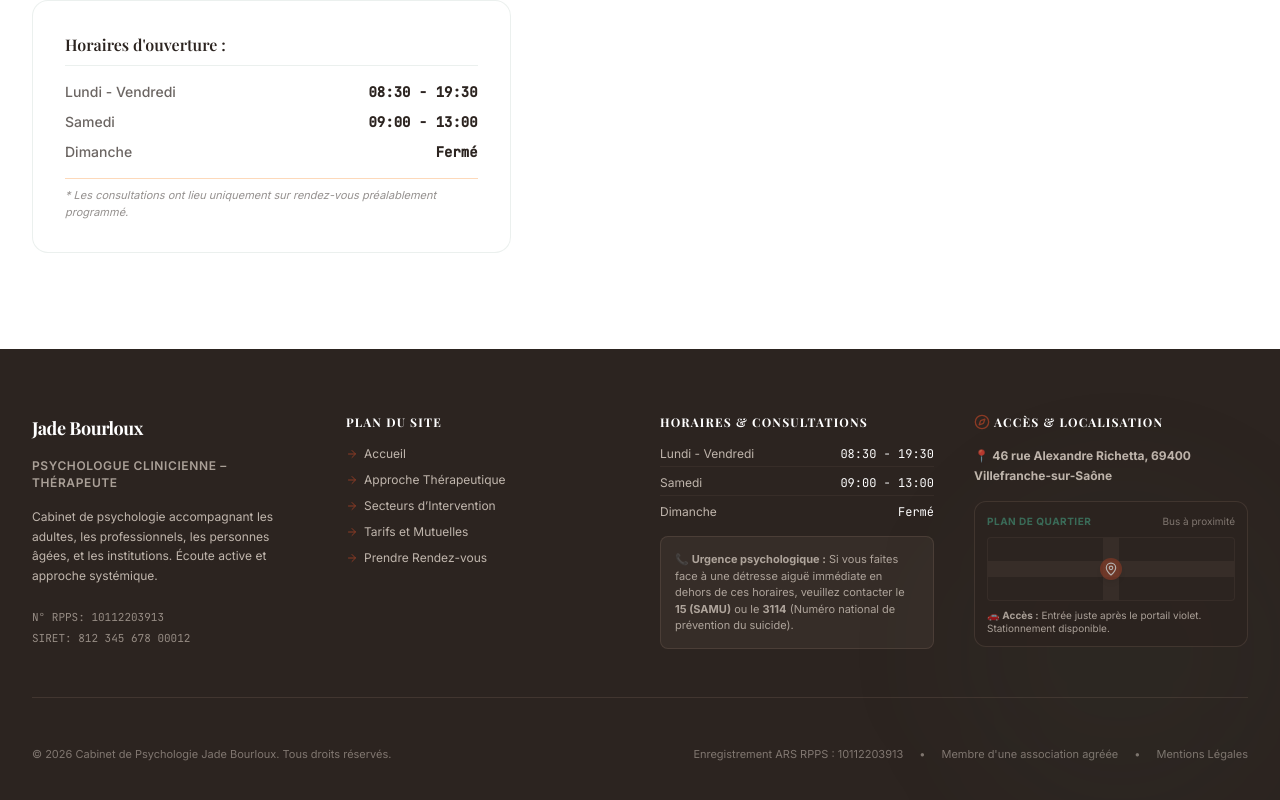
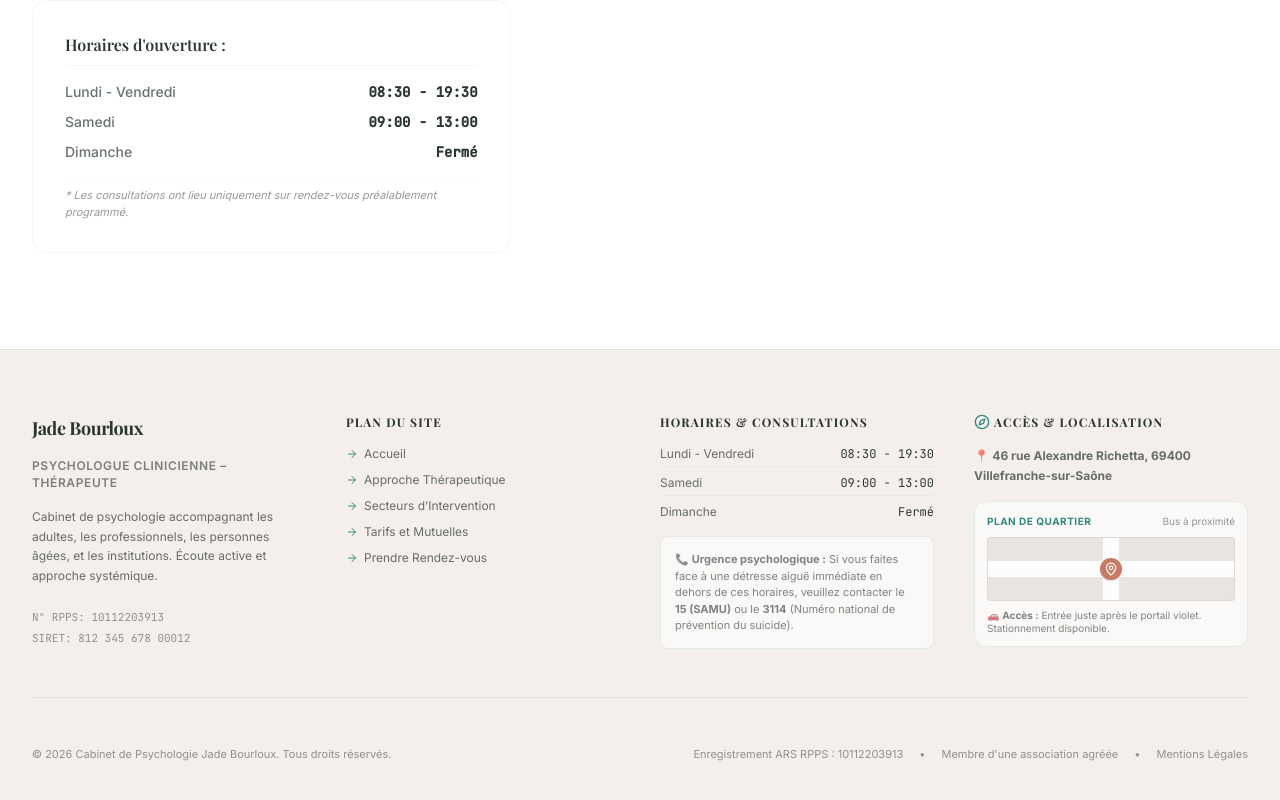
Before and after one commit to Mat42/psy-jade, a React (Vite) app: page / in a window 1280 px wide. Shown: the part 4782-5582 px from the top of the page. Built offline with nearby package versions, Linux system fonts and the light colour scheme; a web font is replaced by a local one.

Commit message:
style: update brand color palette and theme
Refine the color scheme by introducing a primary teal color, adjusting existing brand colors for better contrast and harmony, and applying these updates across components.

```diff
--- a/src/components/AnnexePage.tsx
+++ b/src/components/AnnexePage.tsx
@@ -22,7 +22,7 @@ export default function AnnexePage({ id }: AnnexePageProps) {
       <div className="max-w-3xl mx-auto px-4 py-12 sm:py-20">
         <a
           href="/"
-          className="inline-flex items-center gap-2 text-brand-sage hover:text-brand-terracotta transition-colors mb-12 font-sans text-sm font-medium"
+          className="inline-flex items-center gap-2 text-brand-sage hover:text-brand-teal transition-colors mb-12 font-sans text-sm font-medium"
         >
           <ArrowLeft className="w-4 h-4" />
           Retour à l'accueil
@@ -30,7 +30,7 @@ export default function AnnexePage({ id }: AnnexePageProps) {
 
         <article className="space-y-12">
           <header className="space-y-4">
-            <h1 className="font-serif text-4xl sm:text-5xl font-normal text-brand-terracotta leading-tight">
+            <h1 className="font-serif text-4xl sm:text-5xl font-normal text-brand-teal leading-tight">
               {data.title}
             </h1>
             {data.subtitle && (
@@ -48,7 +48,7 @@ export default function AnnexePage({ id }: AnnexePageProps) {
 
           {(data.quote || data.quoteAuthor) && (
             <blockquote className="mt-16 pt-8 border-t border-brand-sage/20">
-              <p className="font-serif text-xl sm:text-2xl text-brand-terracotta italic text-center leading-relaxed">
+              <p className="font-serif text-xl sm:text-2xl text-brand-teal italic text-center leading-relaxed">
                 {data.quote}
               </p>
               <footer className="mt-4 text-center font-sans text-sm text-brand-charcoal/60 uppercase tracking-widest">
--- a/src/components/Approaches.tsx
+++ b/src/components/Approaches.tsx
@@ -44,7 +44,7 @@ export default function Approaches() {
         {/* Header */}
         <div className="max-w-3xl mx-auto space-y-4 mb-16 text-center">
           <span className="font-sans text-xs font-semibold tracking-widest text-brand-terracotta uppercase">Méthodologie</span>
-          <h2 className="font-serif text-3xl sm:text-4xl font-normal text-brand-charcoal">
+          <h2 className="font-serif text-3xl sm:text-4xl font-normal text-brand-teal">
             Une approche respectueuse &amp; <span className="italic font-medium text-brand-sage font-serif">adaptative</span>
           </h2>
           <p className="font-sans text-brand-charcoal/65 text-sm sm:text-base leading-relaxed">
--- a/src/components/ContactForm.tsx
+++ b/src/components/ContactForm.tsx
@@ -15,7 +15,7 @@ export default function ContactForm() {
         {/* Section Header */}
         <div className="max-w-3xl mx-auto space-y-4 mb-16 text-center">
           <span className="font-sans text-xs font-semibold tracking-widest text-brand-terracotta uppercase">Contact &amp; Cabinet</span>
-          <h2 className="font-serif text-3xl sm:text-4xl font-normal text-brand-terracotta">
+          <h2 className="font-serif text-3xl sm:text-4xl font-normal text-brand-teal">
             Prendre contact ou <span className="italic font-medium text-brand-sage font-serif">planifier un rendez-vous</span>
           </h2>
           <p className="font-sans text-brand-charcoal/65 text-sm sm:text-base leading-relaxed">
@@ -107,7 +107,7 @@ export default function ContactForm() {
                   href={CABINET_INFO.doctolibUrl}
                   target="_blank"
                   rel="noopener noreferrer"
-                  className="inline-flex items-center justify-center gap-2 bg-brand-sage hover:bg-brand-olive text-white px-8 py-4 rounded-full text-sm font-semibold transition-all shadow-md hover:shadow-lg hover:-translate-y-0.5"
+                  className="inline-flex items-center justify-center gap-2 bg-brand-teal hover:bg-[#2A756C] text-white px-8 py-4 rounded-full text-sm font-semibold transition-all shadow-md hover:shadow-lg hover:-translate-y-0.5"
                 >
                   <Calendar className="w-4 h-4" />
                   <span>Ouvrir mon agenda Doctolib</span>
--- a/src/components/FAQTarifs.tsx
+++ b/src/components/FAQTarifs.tsx
@@ -23,7 +23,7 @@ export default function FAQTarifs() {
         {/* Section Header */}
         <div className="max-w-3xl mx-auto space-y-4 mb-16 text-center">
           <span className="font-sans text-xs font-semibold tracking-widest text-brand-terracotta uppercase">Informations pratiques & FAQ</span>
-          <h2 className="font-serif text-3xl sm:text-4xl font-normal text-brand-terracotta">
+          <h2 className="font-serif text-3xl sm:text-4xl font-normal text-brand-teal">
             Modalités &amp; <span className="italic font-medium text-brand-sage font-serif">Tarifs</span>
           </h2>
         </div>
--- a/src/components/Footer.tsx
+++ b/src/components/Footer.tsx
@@ -23,27 +23,24 @@ export default function Footer() {
   const currentYear = new Date().getFullYear();
 
   return (
-    <footer className="bg-brand-charcoal text-brand-cream border-t border-brand-charcoal pt-16 pb-12 text-left relative overflow-hidden">
-      {/* Visual background lights */}
-      <div className="absolute bottom-0 right-0 w-80 h-80 bg-brand-sage/5 rounded-full blur-3xl pointer-events-none" />
-
+    <footer className="bg-brand-cream text-brand-charcoal border-t border-brand-sage/20 pt-16 pb-12 text-left relative overflow-hidden">
       <div className="max-w-7xl mx-auto px-4 sm:px-6 lg:px-8">
 
         {/* Main Grid split */}
-        <div className="grid grid-cols-1 md:grid-cols-4 gap-10 border-b border-brand-beige/10 pb-12 mb-12">
+        <div className="grid grid-cols-1 md:grid-cols-4 gap-10 border-b border-brand-sage/20 pb-12 mb-12">
 
           {/* Col 1: Psychologist Info */}
           <div className="space-y-4">
-            <h3 className="font-serif text-lg font-bold text-white tracking-tight">
+            <h3 className="font-serif text-lg font-bold text-brand-charcoal tracking-tight">
               {CABINET_INFO.name}
             </h3>
-            <p className="font-sans text-xs text-brand-cream/60 font-semibold tracking-wider uppercase leading-snug">
+            <p className="font-sans text-xs text-brand-charcoal/60 font-semibold tracking-wider uppercase leading-snug">
               {CABINET_INFO.title}
             </p>
-            <p className="font-sans text-xs text-brand-cream/70 leading-relaxed">
+            <p className="font-sans text-xs text-brand-charcoal/70 leading-relaxed">
               Cabinet de psychologie accompagnant les adultes, les professionnels, les personnes âgées, et les institutions. Écoute active et approche systémique.
             </p>
-            <div className="pt-2 flex flex-col gap-1 text-[11px] text-brand-cream/50">
+            <div className="pt-2 flex flex-col gap-1 text-[11px] text-brand-charcoal/50">
               <span className="font-mono">{CABINET_INFO.rpps}</span>
               <span className="font-mono">{CABINET_INFO.siret}</span>
             </div>
@@ -51,7 +48,7 @@ export default function Footer() {
 
           {/* Col 2: Navigation Links */}
           <div className="space-y-4">
-            <h4 className="font-serif text-xs font-bold text-white uppercase tracking-widest">
+            <h4 className="font-serif text-xs font-bold text-brand-charcoal uppercase tracking-widest">
               Plan du site
             </h4>
             <ul className="space-y-2.5">
@@ -66,9 +63,9 @@ export default function Footer() {
                   <a
                     href={link.href}
                     onClick={(e) => handleLinkClick(e, link.href)}
-                    className="font-sans text-xs text-brand-cream/70 hover:text-white transition-colors flex items-center gap-1.5"
+                    className="font-sans text-xs text-brand-charcoal/70 hover:text-brand-teal transition-colors flex items-center gap-1.5"
                   >
-                    <ArrowRight className="w-3 h-3 text-brand-terracotta" />
+                    <ArrowRight className="w-3 h-3 text-brand-teal" />
                     <span>{link.label}</span>
                   </a>
                 </li>
@@ -78,19 +75,19 @@ export default function Footer() {
 
           {/* Col 3: Practical Hours */}
           <div className="space-y-4">
-            <h4 className="font-serif text-xs font-bold text-white uppercase tracking-widest">
+            <h4 className="font-serif text-xs font-bold text-brand-charcoal uppercase tracking-widest">
               Horaires &amp; Consultations
             </h4>
-            <div className="space-y-2 text-xs text-brand-cream/70">
+            <div className="space-y-2 text-xs text-brand-charcoal/70">
               {CABINET_INFO.hours.map((h, idx) => (
-                <div key={idx} className="flex justify-between border-b border-brand-beige/5 pb-1 last:border-0 last:pb-0">
+                <div key={idx} className="flex justify-between border-b border-brand-sage/10 pb-1 last:border-0 last:pb-0">
                   <span>{h.days}</span>
-                  <span className="font-mono text-white">{h.hours}</span>
+                  <span className="font-mono text-brand-charcoal">{h.hours}</span>
                 </div>
               ))}
             </div>
-            <div className="bg-brand-beige/5 p-3.5 rounded-lg border border-brand-beige/10">
-              <p className="font-sans text-[11px] text-brand-cream/60 leading-normal">
+            <div className="bg-white/60 p-3.5 rounded-lg border border-brand-sage/20">
+              <p className="font-sans text-[11px] text-brand-charcoal/60 leading-normal">
                 📞 <strong>Urgence psychologique :</strong> Si vous faites face à une détresse aiguë immédiate en dehors de ces horaires, veuillez contacter le <strong>15 (SAMU)</strong> ou le <strong>3114</strong> (Numéro national de prévention du suicide).
               </p>
             </div>
@@ -98,19 +95,19 @@ export default function Footer() {
 
           {/* Col 4: Cabinet & Access directions (Compass) */}
           <div className="space-y-4">
-            <h4 className="font-serif text-xs font-bold text-white uppercase tracking-widest flex items-center gap-1">
-              <Compass className="w-4 h-4 text-brand-terracotta" />
+            <h4 className="font-serif text-xs font-bold text-brand-charcoal uppercase tracking-widest flex items-center gap-1">
+              <Compass className="w-4 h-4 text-brand-teal" />
               <span>Accès &amp; Localisation</span>
             </h4>
-            <p className="font-sans text-xs text-brand-cream/70 leading-relaxed">
+            <p className="font-sans text-xs text-brand-charcoal/70 leading-relaxed">
               📍 <strong>{CABINET_INFO.address}</strong>
             </p>
 
             {/* Visual Mini MAP box simulation */}
-            <div className="bg-brand-charcoal/80 border border-brand-beige/10 rounded-xl p-3 space-y-2 relative">
+            <div className="bg-white/60 border border-brand-sage/20 rounded-xl p-3 space-y-2 relative">
               <div className="flex items-center justify-between">
-                <span className="text-[10px] font-bold text-brand-sage uppercase tracking-wider">Plan de quartier</span>
-                <span className="text-[10px] text-brand-cream/40">Bus à proximité</span>
+                <span className="text-[10px] font-bold text-brand-teal uppercase tracking-wider">Plan de quartier</span>
+                <span className="text-[10px] text-brand-charcoal/50">Bus à proximité</span>
               </div>
 
               {/* Minimalist Grid representing streets */}
@@ -118,20 +115,20 @@ export default function Footer() {
                 href={`https://www.google.com/maps/search/?api=1&query=${encodeURIComponent(CABINET_INFO.address)}`}
                 target="_blank"
                 rel="noopener noreferrer"
-                className="h-16 bg-brand-charcoal border border-brand-beige/5 rounded relative overflow-hidden flex items-center justify-center hover:opacity-80 transition-opacity block cursor-pointer"
+                className="h-16 bg-[#e9e4df] border border-black/5 rounded relative overflow-hidden flex items-center justify-center hover:opacity-80 transition-opacity block cursor-pointer"
                 aria-label="Ouvrir dans Google Maps"
               >
                 {/* Horizontal road */}
-                <div className="absolute left-0 right-0 h-4 bg-brand-beige/5" />
+                <div className="absolute left-0 right-0 h-4 bg-white/90" />
                 {/* Vertical road */}
-                <div className="absolute top-0 bottom-0 w-4 bg-brand-beige/5 left-1/2 -translate-x-1/2" />
+                <div className="absolute top-0 bottom-0 w-4 bg-white/90 left-1/2 -translate-x-1/2" />
                 {/* Center marker */}
-                <div className="absolute left-1/2 top-1/2 -translate-x-1/2 -translate-y-1/2 bg-brand-terracotta text-white p-1 rounded-full animate-pulse shadow-md z-10">
+                <div className="absolute left-1/2 top-1/2 -translate-x-1/2 -translate-y-1/2 bg-brand-terracotta text-white p-1 rounded-full shadow-sm z-10">
                   <MapPin className="w-3.5 h-3.5" />
                 </div>
               </a>
 
-              <p className="font-sans text-[10px] text-brand-cream/60 leading-tight">
+              <p className="font-sans text-[10px] text-brand-charcoal/60 leading-tight">
                 🚗 <strong>Accès :</strong> Entrée juste après le portail violet. Stationnement disponible.
               </p>
             </div>
@@ -140,7 +137,7 @@ export default function Footer() {
         </div>
 
         {/* Lower Legal Bar */}
-        <div className="flex flex-col sm:flex-row justify-between items-center text-[11px] text-brand-cream/40 gap-4">
+        <div className="flex flex-col sm:flex-row justify-between items-center text-[11px] text-brand-charcoal/50 gap-4">
           <div>
             <p>© {currentYear} Cabinet de Psychologie {CABINET_INFO.name}. Tous droits réservés.</p>
           </div>
@@ -150,7 +147,7 @@ export default function Footer() {
             <span>•</span>
             <span>Membre d'une association agréée</span>
             <span>•</span>
-            <span className="hover:text-brand-cream/70 cursor-pointer">Mentions Légales</span>
+            <span className="hover:text-brand-charcoal cursor-pointer">Mentions Légales</span>
           </div>
         </div>
 
--- a/src/components/Navbar.tsx
+++ b/src/components/Navbar.tsx
@@ -90,7 +90,7 @@ export default function Navbar() {
               id="nav-cta-booking"
               href="#contact"
               onClick={(e) => handleLinkClick(e, '#contact')}
-              className="flex items-center gap-2 bg-brand-sage hover:bg-brand-olive text-brand-beige px-5 py-2.5 rounded-full text-sm font-medium transition-all shadow-sm hover:shadow"
+              className="flex items-center gap-2 bg-brand-teal hover:bg-[#2A756C] text-white px-5 py-2.5 rounded-full text-sm font-medium transition-all shadow-sm hover:shadow"
             >
               <Calendar className="w-4 h-4" />
               <span>Prendre RDV</span>
@@ -119,7 +119,7 @@ export default function Navbar() {
               key={link.label}
               href={link.href}
               onClick={(e) => handleLinkClick(e, link.href)}
-              className="block px-3 py-2.5 rounded-lg text-base font-medium text-brand-charcoal hover:bg-brand-sage/5 hover:text-brand-sage transition-all"
+              className="block px-3 py-2.5 rounded-lg text-base font-medium text-brand-charcoal hover:bg-brand-teal/5 hover:text-brand-teal transition-all"
             >
               {link.label}
             </a>
@@ -128,7 +128,7 @@ export default function Navbar() {
             <a
               href="#contact"
               onClick={(e) => handleLinkClick(e, '#contact')}
-              className="flex items-center justify-center gap-2 w-full bg-brand-sage hover:bg-brand-olive text-brand-beige py-2.5 rounded-lg text-sm font-medium transition-all shadow"
+              className="flex items-center justify-center gap-2 w-full bg-brand-teal hover:bg-[#2A756C] text-white py-2.5 rounded-lg text-sm font-medium transition-all shadow"
             >
               <Calendar className="w-4 h-4" />
               <span>Prendre Rendez-vous</span>
--- a/src/components/Specialties.tsx
+++ b/src/components/Specialties.tsx
@@ -35,7 +35,7 @@ export default function Specialties() {
         {/* Section Header */}
         <div className="max-w-3xl mx-auto space-y-4 mb-16 text-center">
           <span className="font-sans text-xs font-semibold tracking-widest text-brand-terracotta uppercase">Champs d'intervention</span>
-          <h2 className="font-serif text-3xl sm:text-4xl font-normal text-brand-terracotta">
+          <h2 className="font-serif text-3xl sm:text-4xl font-normal text-brand-teal">
             <span className="italic font-medium text-brand-sage font-serif">J'accompagne :</span>
           </h2>
         </div>
--- a/src/components/Testimonials.tsx
+++ b/src/components/Testimonials.tsx
@@ -45,7 +45,7 @@ export default function Testimonials() {
             id={`testimonial-active-${activeIndex}`}
             className="transition-all duration-500 ease-in-out transform scale-100 opacity-100"
           >
-            <blockquote className="font-serif text-lg sm:text-xl md:text-2xl font-light text-brand-charcoal italic leading-relaxed max-w-3xl">
+            <blockquote className="font-serif text-lg sm:text-xl md:text-2xl font-light text-brand-teal italic leading-relaxed max-w-3xl">
               "{TESTIMONIALS[activeIndex].quote}"
             </blockquote>
 
@@ -63,7 +63,7 @@ export default function Testimonials() {
           <div className="flex items-center gap-4 mt-8">
             <button
               onClick={handlePrev}
-              className="p-2 rounded-full border border-brand-sage/20 bg-white hover:bg-brand-sage hover:text-white text-brand-charcoal transition-all shadow-sm"
+              className="p-2 rounded-full border border-brand-sage/20 bg-white hover:bg-brand-teal hover:text-white text-brand-charcoal transition-all shadow-sm"
               aria-label="Témoignage précédent"
             >
               <ChevronLeft className="w-4 h-4" />
@@ -87,7 +87,7 @@ export default function Testimonials() {
 
             <button
               onClick={handleNext}
-              className="p-2 rounded-full border border-brand-sage/20 bg-white hover:bg-brand-sage hover:text-white text-brand-charcoal transition-all shadow-sm"
+              className="p-2 rounded-full border border-brand-sage/20 bg-white hover:bg-brand-teal hover:text-white text-brand-charcoal transition-all shadow-sm"
               aria-label="Témoignage suivant"
             >
               <ChevronRight className="w-4 h-4" />
--- a/src/index.css
+++ b/src/index.css
@@ -5,11 +5,12 @@
   --font-serif: "Playfair Display", Georgia, serif;
   --font-mono: "JetBrains Mono", ui-monospace, SFMono-Regular, monospace;
 
-  --color-brand-beige: #FDD9BA;
-  --color-brand-sage: #3A6B58;
-  --color-brand-olive: #294D3F;
-  --color-brand-terracotta: #8B3A24;
-  --color-brand-cream: #FFF3E8;
+  --color-brand-beige: #FCFBF9;
+  --color-brand-sage: #84B5A5;
+  --color-brand-olive: #699788;
+  --color-brand-terracotta: #C67B66;
+  --color-brand-teal: #34897F;
+  --color-brand-cream: #F5EFEB;
   --color-brand-peach: #FDD9BA;
-  --color-brand-charcoal: #2C2420;
+  --color-brand-charcoal: #2A3632;
 }
```
Also changed, not shown: src/components/About.tsx (+5 -5 lines), src/components/Hero.tsx (+4 -4 lines).
